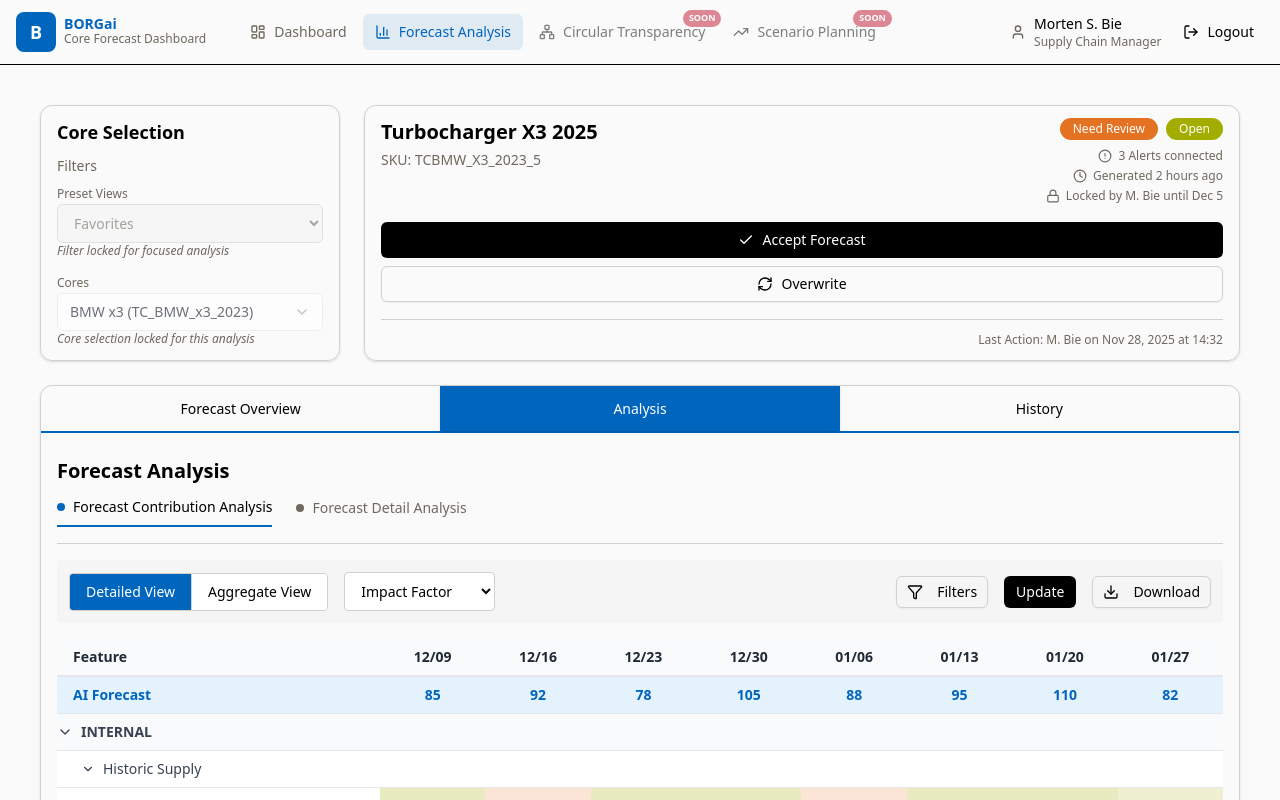
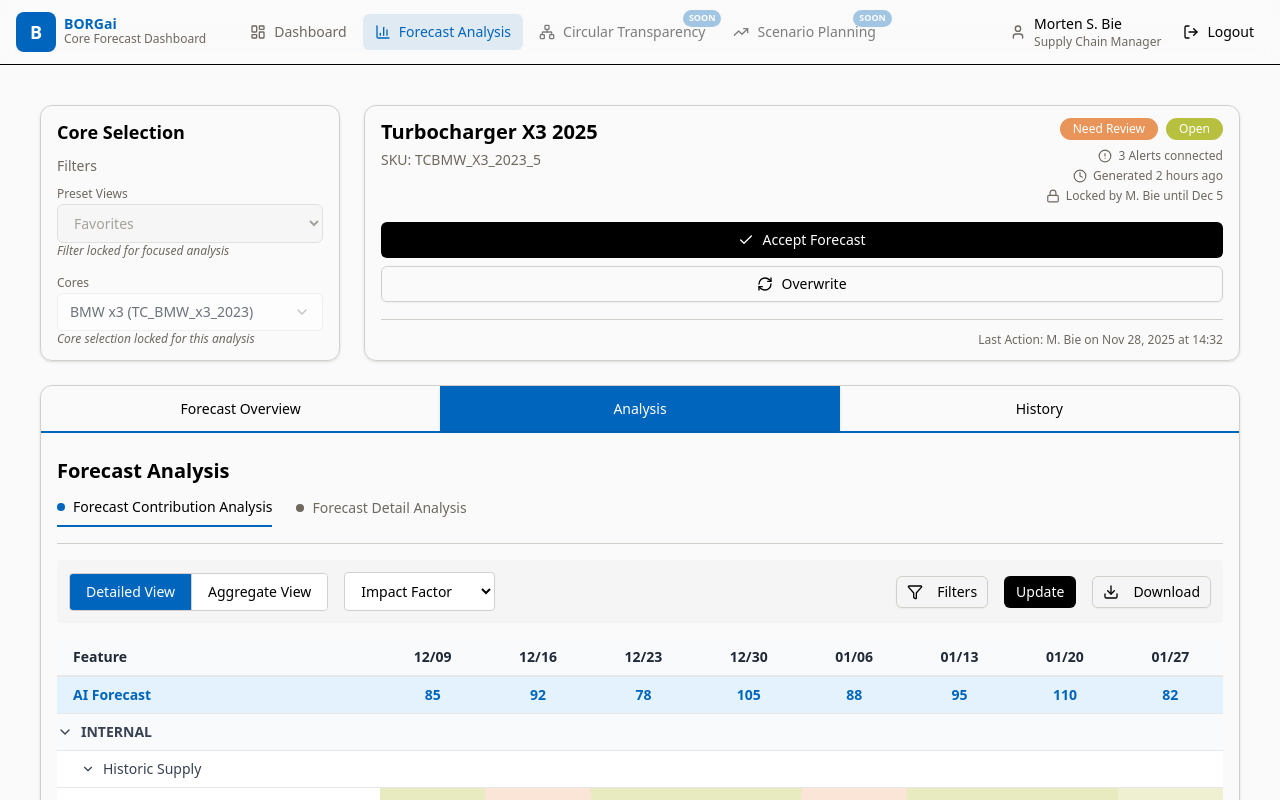
Before and after one commit to cgutum/BORGai, a Next.js app in the folder frontend/: page /dashboard/forecast-analysis in a window 1280 px wide. Shown: the top 800 px of the page. Built offline with nearby package versions, Linux system fonts and the light colour scheme; sample sign-in values are in the browser's storage.

Commit message:
style: adjust SOON badge and status badge colors for better TUM design alignment

```diff
--- a/frontend/components/features/forecast-analysis/CoreDetailsCard.tsx
+++ b/frontend/components/features/forecast-analysis/CoreDetailsCard.tsx
@@ -19,8 +19,8 @@ export default function CoreDetailsCard() {
     coreName: 'Turbocharger X3 2025',
     sku: 'TCBMW_X3_2023_5',
     statusBadges: [
-      { label: 'Need Review', color: '#E37222' },
-      { label: 'Open', color: '#A2AD00' },
+      { label: 'Need Review', color: 'rgba(227, 114, 34, 0.75)' }, // TUM Orange with 75% opacity
+      { label: 'Open', color: 'rgba(162, 173, 0, 0.75)' }, // TUM Green with 75% opacity
     ],
     metadata: {
       alertCount: 3,
--- a/frontend/components/layout/Header.tsx
+++ b/frontend/components/layout/Header.tsx
@@ -46,7 +46,7 @@ export function Header() {
                   <Icon className="h-4 w-4" />
                   {item.name}
                   {item.comingSoon && (
-                    <span className="absolute -top-1 -right-1 bg-[#C01530] text-white text-[9px] px-1.5 py-0.5 rounded-full font-semibold">
+                    <span className="absolute -top-1 -right-1 bg-[#0065BD]/70 text-white text-[9px] px-1.5 py-0.5 rounded-full font-semibold">
                       SOON
                     </span>
                   )}
```
